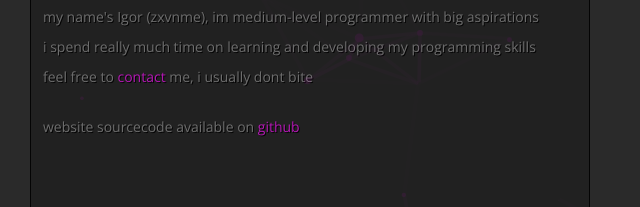
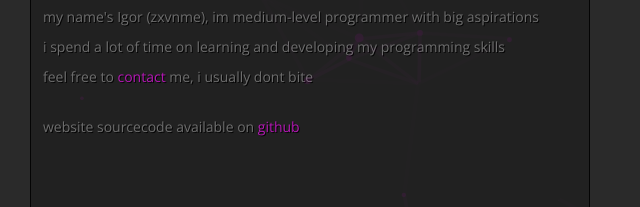
Before and after one commit to danielkrupinski/zxvnme.github.io, a plain HTML site: page index.html in a window 1280 px wide. Shown: the part 334-541 px from the top of the page, 330-970 px from the left. Drawn offline with nearby package versions, Linux system fonts and the light colour scheme.

Commit message:
✏️ Ugh... grammar

```diff
--- a/index.html
+++ b/index.html
@@ -66,7 +66,7 @@
                         my name's Igor (zxvnme), im medium-level programmer with big aspirations
                     </p>
                     <p class="tabcontentfont" style="margin-left: 8px;">
-                        i spend really much time on learning and developing my programming skills
+                        i spend a lot of time on learning and developing my programming skills
                     </p>
                     <p class="tabcontentfont" style="margin-left: 8px;">
                         feel free to <a class="hyperlink" data-toggle="tab" href="#social">contact</a> me, i usually dont bite
```
